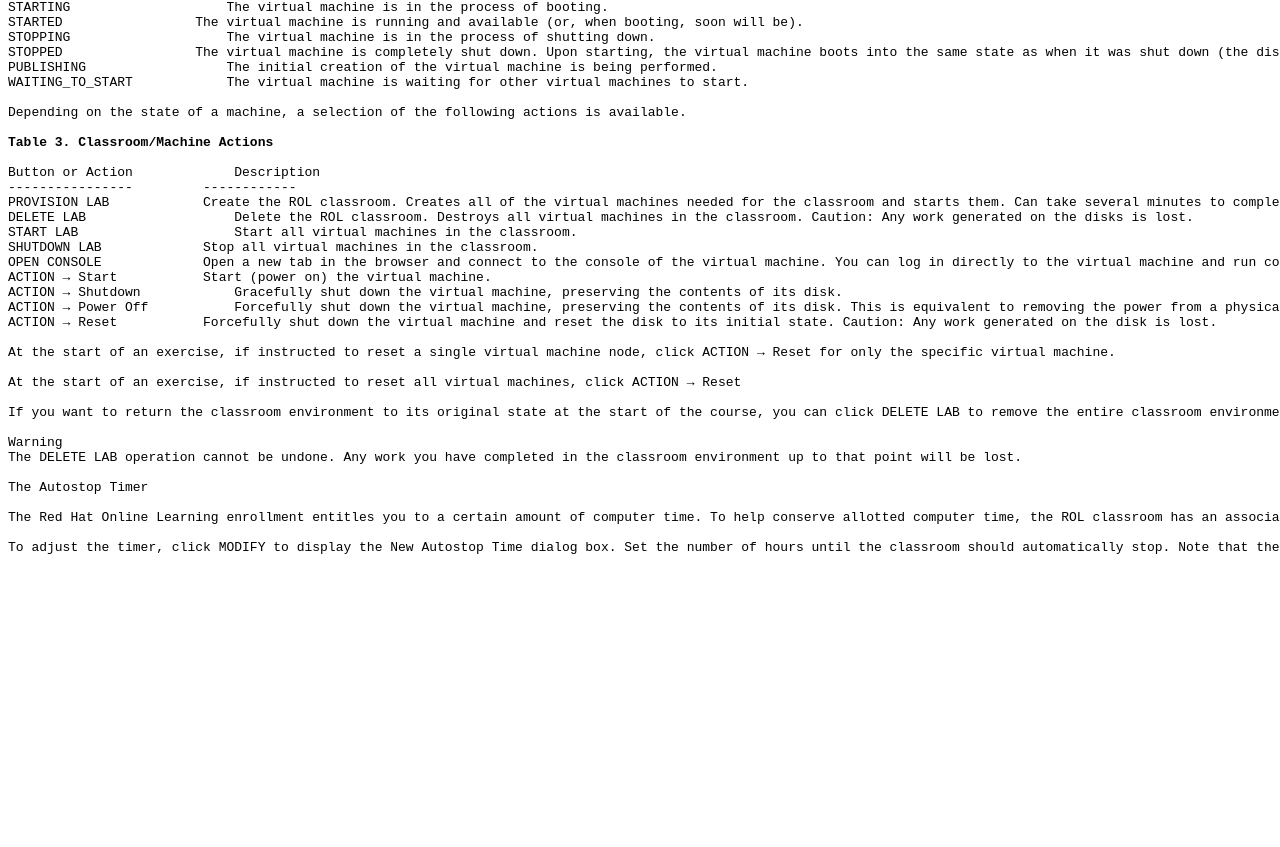
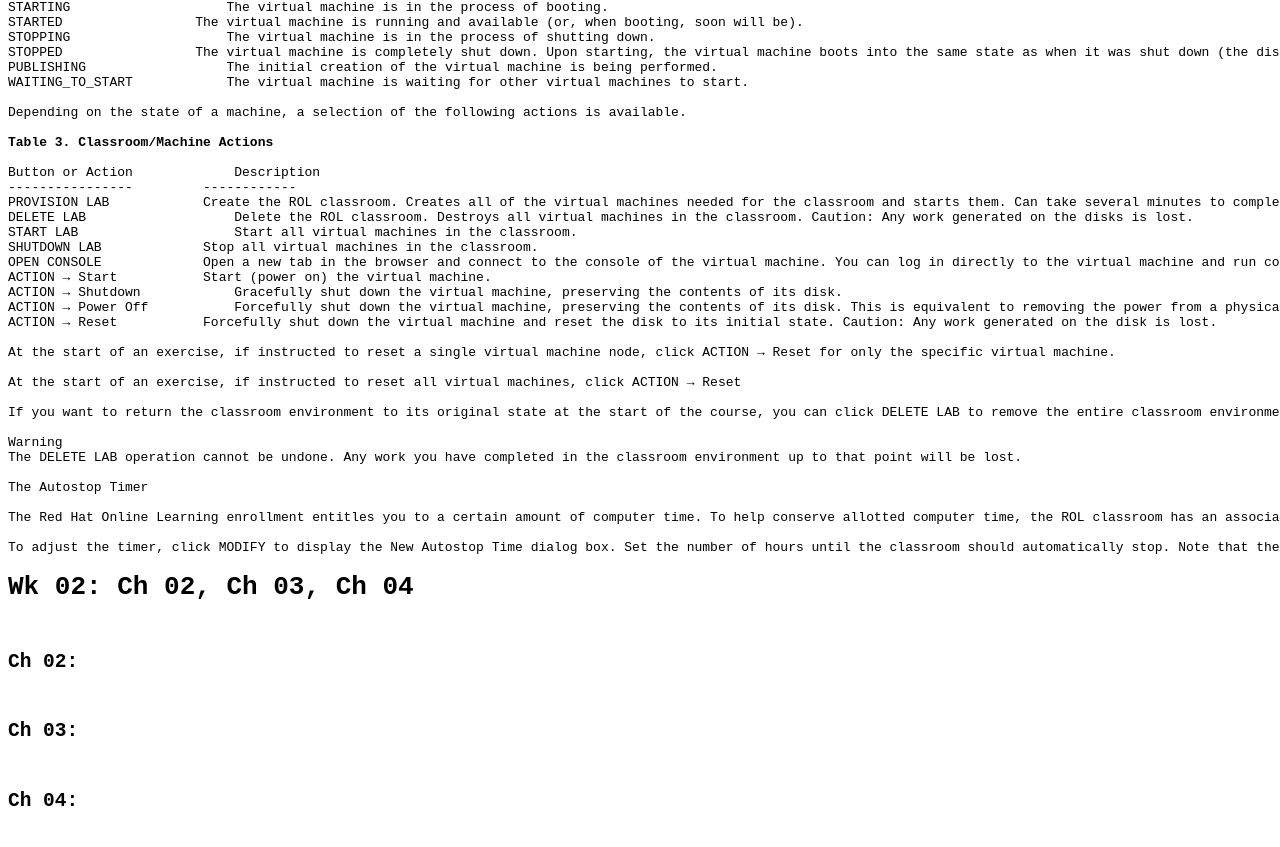
Before and after one commit to Ploppa-Smurph/ctec172_LinServ, a plain HTML site: page wk02/index.html in a window 1280 px wide. Shown: the part 879-1726 px from the top of the page. Before the commit the page ends 1447 px from the top, so only its background shows below. Drawn offline with Linux system fonts and the light colour scheme.

Commit message:
work on wk02 started

```diff
--- a/wk02/index.html
+++ b/wk02/index.html
@@ -81,5 +81,11 @@
 
 To adjust the timer, click MODIFY to display the New Autostop Time dialog box. Set the number of hours until the classroom should automatically stop. Note that there is a maximum time of ten hours. Click ADJUST TIME to apply this change to the timer settings.
 </pre>
+<pre>
+<h1>Wk 02: Ch 02, Ch 03, Ch 04</h1>
+<h2>Ch 02: </h2>
+<h2>Ch 03: </h2>
+<h2>Ch 04: </h2>
+</pre>
 </body>
 </html>
```
